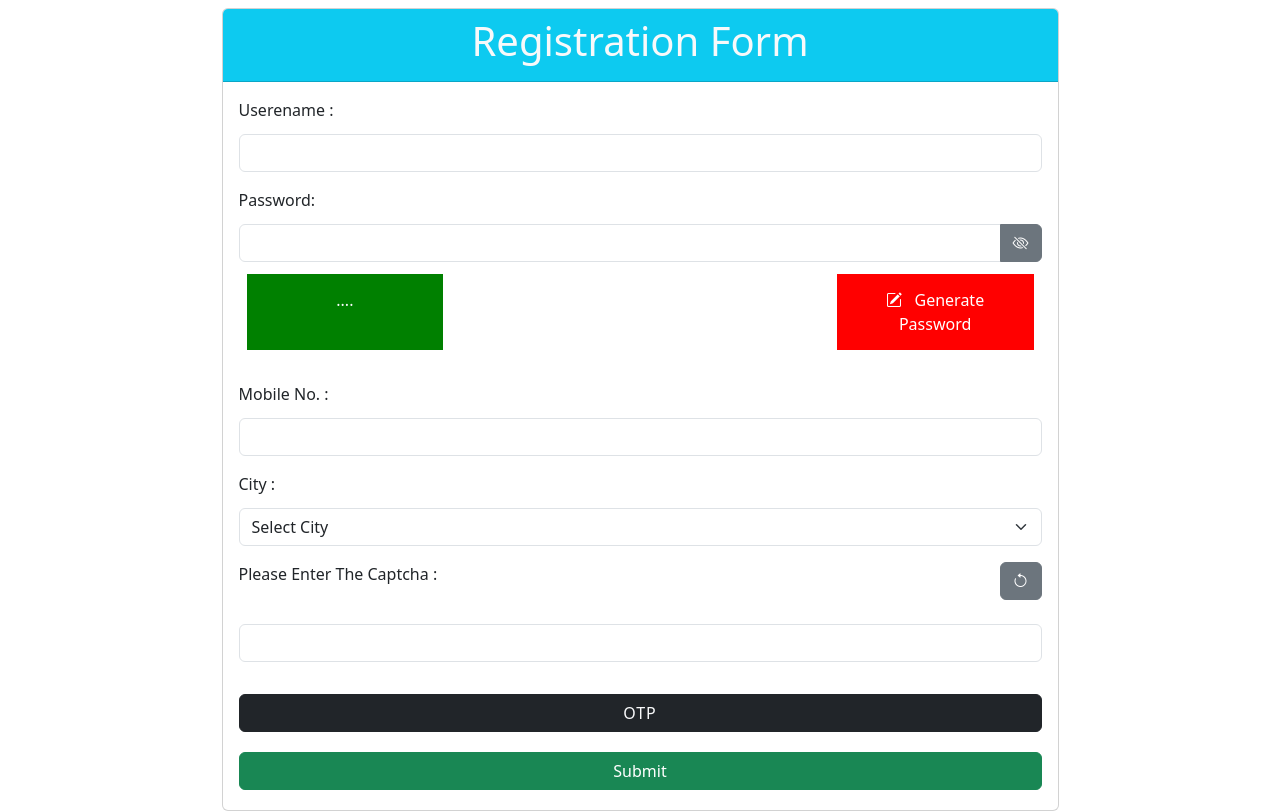
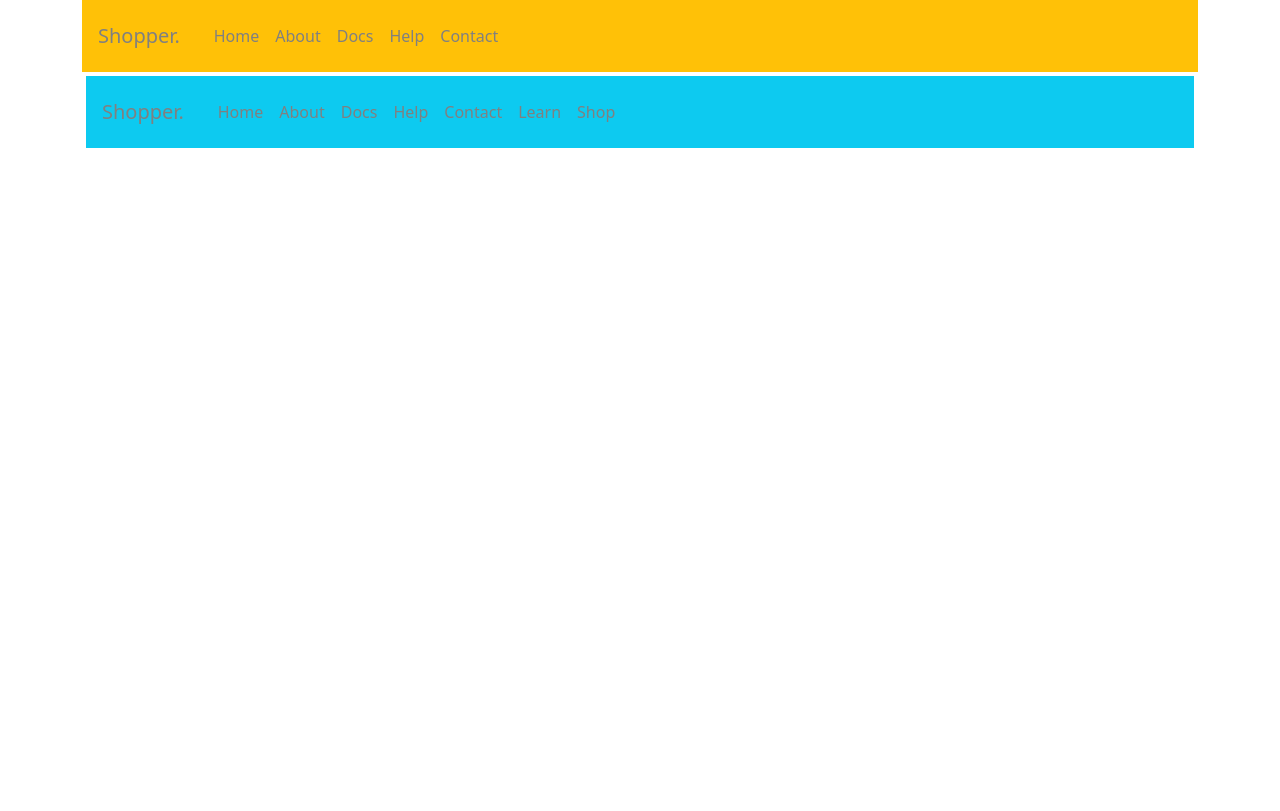
Before and after one commit to Himanshu12866/UI-react, a React (Vite) app in the folder learnreact/: page / in a window 1280 px wide. Built offline with nearby package versions, Linux system fonts and the light colour scheme.

Commit message:
"Removed Captcha component from App.jsx and added NavComponent, updated Captcha component with label styling changes"

```diff
--- a/learnreact/src/App.jsx
+++ b/learnreact/src/App.jsx
@@ -3,7 +3,8 @@ import "./component/login.component.css";
 import "./component/input.component.css";
 import "./App.css"
 // import MountDemo from "./component/mount/mount";
-import Captcha from "./component/captcha";
+// import Captcha from "./component/captcha";
+import NavComponent from "./component/custom/useNav";
 
 // import Node from "./component/context-demo/node";
 // import ShopperApp from "./component/shopper";
@@ -48,9 +49,10 @@ function App() {
       {/* <GrandP /> */}
       {/* <ShopperApp /> */}
 
-      <Captcha/>
+      {/* <Captcha/> */}
       {/* <Node /> */}
       {/* <MountDemo /> */}
+      <NavComponent/>
     </div>
   )
 }
--- a/learnreact/src/component/captcha.jsx
+++ b/learnreact/src/component/captcha.jsx
@@ -66,10 +66,10 @@ export default function Captcha() {
                 </div>
                 <div className="card-body">
                     <form onSubmit={formik.handleSubmit}>
-                        <label className="form-label"> Userename :</label>
+                        <label className="form-label fw-bold"> Username :</label>
                         <input type="text" onChange={formik.handleChange} className="form-control my-1" name="name" />
                         <p className="text-danger">{formik.errors.name}</p>
-                        <label className="form-label">Password:</label>
+                        <label className="form-label fw-bold">Password:</label>
                         <div className="input-group">
                             <input className="form-control my-1" type={type} onChange={formik.handleChange} name="psw"></input>
                             <span className={`btn btn-secondary input-group-text my-1  ${eye}`} onClick={ChangeType}></span>
@@ -79,10 +79,10 @@ export default function Captcha() {
                             <p style={{ backgroundColor: "red", textAlign: "center", padding: "14px", color: "white", cursor: "pointer" }} className="bi bi-pencil-square w-25" onCopy={Restrict} onClick={Generate}> &nbsp; Generate Password</p>
                         </div>
                         <p className="text-danger">{formik.errors.psw}</p>
-                        <label className="form-label">Mobile No. :</label>
+                        <label className="form-label fw-bold">Mobile No. :</label>
                         <input className="form-control my-1" type="text" name="Mobile" onChange={formik.handleChange}></input>
                         <p className="text-danger">{formik.errors.Mobile}</p>
-                        <label className="form-label">City :</label>
+                        <label className="form-label fw-bold">City :</label>
                         <select className="form-select my-1" name="city" onChange={formik.handleChange}>
                             <option value="">Select City</option>
                             <option value="delhi">Delhi</option>
@@ -91,7 +91,7 @@ export default function Captcha() {
                         </select>
                         <p className="text-danger">{formik.errors.city}</p>
                         <div className="d-flex justify-content-between my-2">
-                            <label className="form-label">Please Enter The Captcha :</label>
+                            <label className="form-label fw-bold">Please Enter The Captcha :</label>
                              <p onClick={ChangeCode} className="btn btn-secondary bi bi-arrow-counterclockwise"></p>
                         </div>
                         <input type="text" className="form-control" name="codeCaptcha" onChange={formik.handleChange} ></input>
--- /dev/null
+++ b/learnreact/src/component/custom/navbar.jsx
@@ -0,0 +1,21 @@
+
+
+export default function NavBar(props) {
+    return (
+        <nav className={`navbar navbar-expand-sm  ${props.theme}`} >
+            <a className="navbar-brand">{props.brand}</a>
+            <button className="navbar-toggler" data-bs-target="#list" data-bs-toggle="collapse"><span className="bi bi-list"></span></button>
+            <div className="navbar-collapse collapse" id="list">
+                <ol className="navbar-nav">
+                    {
+                        props.links.map((link, index) =>
+                            <li className="nav-item" key={index}>
+                                <a className="nav-link" href="#">{link}</a>
+                            </li>)
+
+                    }
+                </ol>
+            </div>
+        </nav>
+    )
+}
--- /dev/null
+++ b/learnreact/src/component/custom/useNav.jsx
@@ -0,0 +1,13 @@
+import NavBar from "./navbar";
+
+
+
+export default function NavComponent(){
+    return(
+<div>
+<NavBar brand="Shopper." theme="bg-warning p-3" links={["Home" , "About" , "Docs" , "Help" , "Contact"]}/>
+<NavBar brand="Shopper." theme="bg-info p-3 m-1" links={["Home" , "About" , "Docs" , "Help" , "Contact" , "Learn" , "Shop"]}/>
+
+
+</div>    )
+}
```
